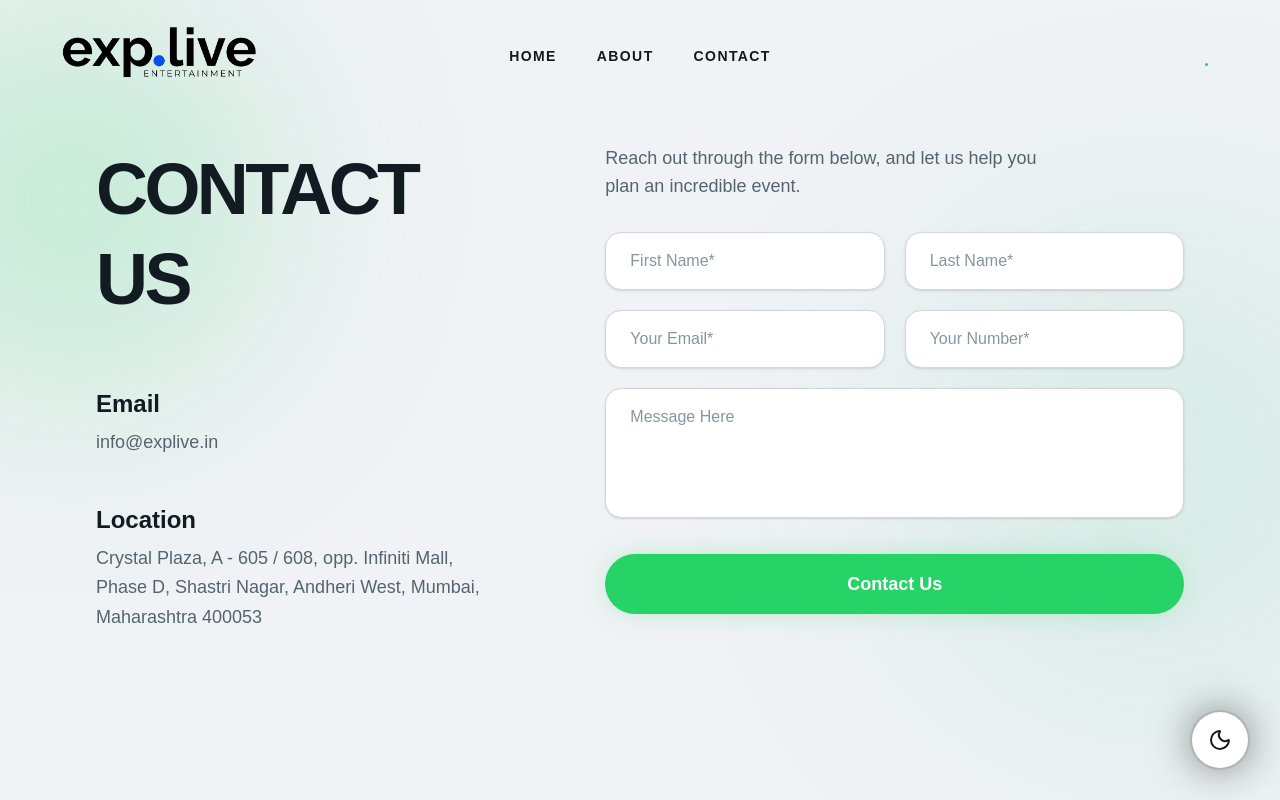
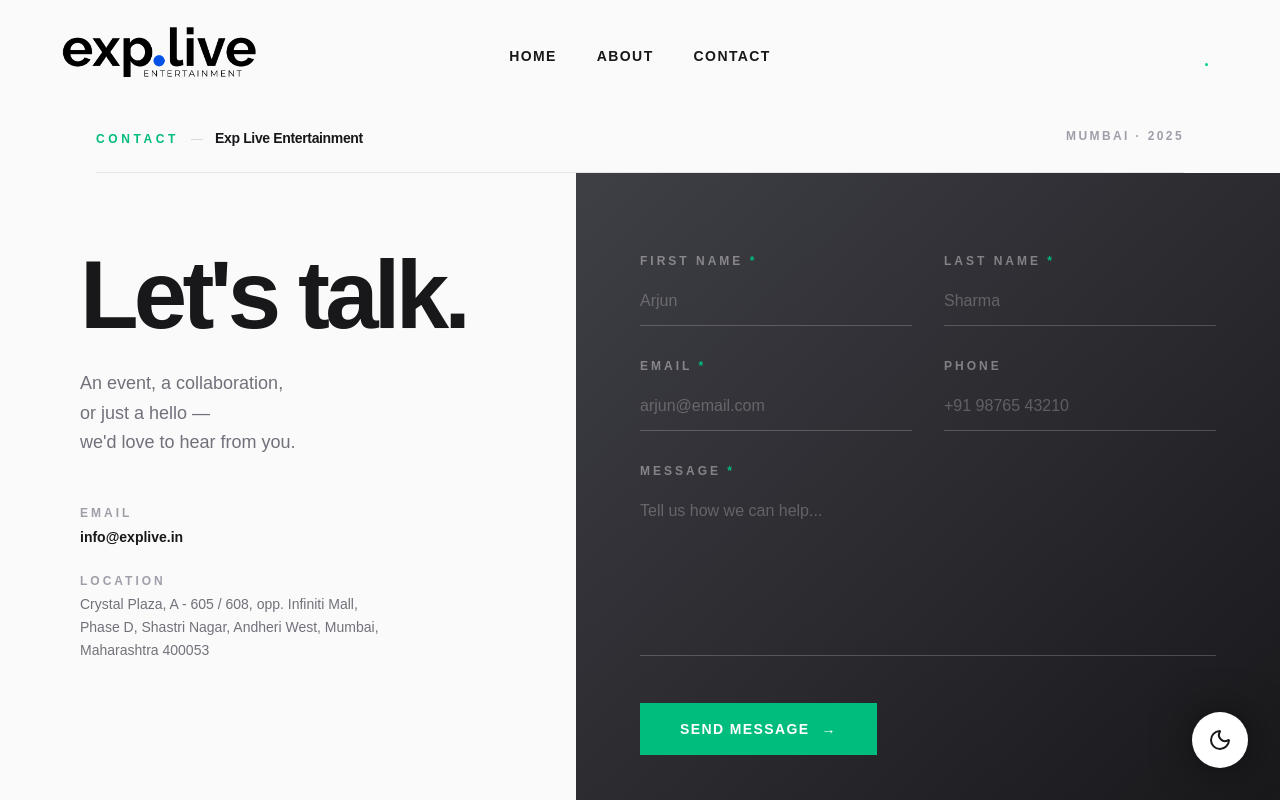
Before and after one commit to amitjalui40/explive-frontend, a Next.js app: page /contact in a window 1280 px wide. Shown: the top 800 px of the page. Built offline with nearby package versions, Linux system fonts and the light colour scheme.

Commit message:
contact page update

```diff
--- a/src/app/contact/page.tsx
+++ b/src/app/contact/page.tsx
@@ -2,9 +2,11 @@
 
 import React, { useState } from 'react';
 import { homepageData } from '@/config/homepageData';
+import { Footer } from '@/components/Footer';
 
 export default function ContactPage() {
   const { contact } = homepageData;
+
   const [formData, setFormData] = useState({
     firstName: '',
     lastName: '',
@@ -25,11 +27,9 @@ export default function ContactPage() {
     setIsSubmitting(true);
     setSubmitStatus('idle');
 
-    // IMPORTANT: Replace this URL with your deployed Google Apps Script Web App URL
     const GOOGLE_SCRIPT_URL = 'https://script.google.com/macros/s/AKfycbwFjjXkmN3FQK8NOAdNljfkonQJ5j4bVvhmsSTyRI1JeheRAbUdMMFGAd5_J-LZi9h4/exec';
 
     try {
-      // We use FormData so Google Apps Script can easily parse it in e.parameter
       const data = new FormData();
       data.append('firstName', formData.firstName);
       data.append('lastName', formData.lastName);
@@ -37,23 +37,10 @@ export default function ContactPage() {
       data.append('phone', formData.phone);
       data.append('message', formData.message);
 
-      await fetch(GOOGLE_SCRIPT_URL, {
-        method: 'POST',
-        body: data,
-        mode: 'no-cors' // Required for cross-origin requests to Google Apps Script
-      });
+      await fetch(GOOGLE_SCRIPT_URL, { method: 'POST', body: data, mode: 'no-cors' });
 
-      // With no-cors, we can't read the response directly, so we assume success if no network error
       setSubmitStatus('success');
-      setFormData({
-        firstName: '',
-        lastName: '',
-        email: '',
-        phone: '',
-        message: ''
-      });
-
-      // Reset success message after 5 seconds
+      setFormData({ firstName: '', lastName: '', email: '', phone: '', message: '' });
       setTimeout(() => setSubmitStatus('idle'), 5000);
     } catch (error) {
       console.error('Error submitting form:', error);
@@ -63,122 +50,126 @@ export default function ContactPage() {
     }
   };
 
+  const inputClass = "w-full bg-transparent border-0 border-b border-white/20 text-white placeholder:text-white/25 py-3 text-base font-medium focus:outline-none focus:border-emerald-400 transition-colors duration-300";
+  const labelClass = "text-xs font-bold tracking-[0.25em] uppercase text-white/40 mb-2 block";
+
   return (
-    <main className="min-h-screen bg-[#F0F2F5] dark:bg-[#0B141A] pt-28 pb-20 px-5 md:px-12 lg:px-24 flex flex-col transition-colors duration-500 relative overflow-hidden">
-      {/* Decorative Blur Gradients for Glass Effect - WhatsApp Green Theme */}
-      <div className="absolute top-0 left-[-10%] w-[400px] h-[400px] bg-[#25D366]/20 dark:bg-[#00A884]/15 rounded-full blur-[100px] pointer-events-none"></div>
-      <div className="absolute bottom-[10%] right-[-10%] w-[500px] h-[500px] bg-emerald-500/10 dark:bg-teal-800/20 rounded-full blur-[120px] pointer-events-none"></div>
+    <main className="w-full min-h-screen bg-zinc-50 dark:bg-zinc-950 flex flex-col">
 
-      <div className="max-w-7xl mx-auto w-full flex-grow flex flex-col lg:flex-row gap-12 lg:gap-24 relative z-10 mt-4 md:mt-8">
+      {/* Navbar spacer */}
+      <div className="h-24 md:h-32 shrink-0" />
 
-        {/* Left Column: Info */}
-        <div className="w-full lg:w-5/12 flex flex-col">
-          <h1 className="text-4xl md:text-6xl lg:text-7xl font-black tracking-tighter uppercase text-[#111B21] dark:text-[#E9EDEF] mb-10 md:mb-16 leading-tight">
-            {contact.title}
+      {/* ── HEADER ── inside container */}
+      <div className="w-full max-w-480 mx-auto px-6 md:px-12 xl:px-24 shrink-0">
+        <div className="flex items-start justify-between pb-6 border-b border-zinc-200 dark:border-white/5">
+          <div className="flex flex-col sm:flex-row sm:items-baseline gap-1 sm:gap-3">
+            <span className="text-xs font-bold tracking-[0.3em] uppercase text-emerald-500">Contact</span>
+            <span className="hidden sm:inline text-zinc-300 dark:text-zinc-700 text-xs select-none">—</span>
+            <span className="text-sm font-bold text-zinc-900 dark:text-white tracking-tight">Exp Live Entertainment</span>
+          </div>
+          <span className="text-xs font-bold tracking-[0.2em] uppercase text-zinc-400 dark:text-zinc-600 shrink-0">Mumbai · 2025</span>
+        </div>
+      </div>
+
+      {/* ── FULL-BLEED SPLIT ── */}
+      <div className="flex flex-col lg:flex-row flex-1">
+
+        {/* LEFT — heading + contact info */}
+        <div className="lg:w-[45%] px-6 md:px-12 xl:px-20 pt-14 md:pt-20 pb-14 lg:pb-20 flex flex-col gap-10 md:gap-12">
+
+          {/* Heading + subtitle */}
+          <div>
+            <h1 className="text-6xl md:text-7xl lg:text-8xl font-bold text-zinc-900 dark:text-white leading-[0.88] tracking-tighter mb-6 md:mb-8">
+              Let&apos;s talk.
             </h1>
+            <p className="text-base md:text-lg text-zinc-500 dark:text-zinc-400 font-medium leading-relaxed">
+              An event, a collaboration,<br />or just a hello —<br />we&apos;d love to hear from you.
+            </p>
+          </div>
 
-          <div className="space-y-10 md:space-y-12">
+          {/* Bottom: contact details */}
+          <div className="flex flex-col gap-6">
             <div>
-              <h3 className="text-lg md:text-2xl font-semibold text-[#111B21] dark:text-[#E9EDEF] mb-2">
-                {contact.email.label}
-              </h3>
+              <p className="text-xs font-bold tracking-[0.25em] uppercase text-zinc-400 dark:text-zinc-600 mb-1">Email</p>
               <a
                 href={`mailto:${contact.email.value}`}
-                className="text-base md:text-lg text-[#54656F] dark:text-[#8696A0] hover:text-[#25D366] dark:hover:text-[#00A884] transition-colors duration-300"
+                className="text-sm font-semibold text-zinc-900 dark:text-white hover:text-emerald-500 dark:hover:text-emerald-400 transition-colors duration-300"
               >
                 {contact.email.value}
               </a>
             </div>
-
             <div>
-              <h3 className="text-lg md:text-2xl font-semibold text-[#111B21] dark:text-[#E9EDEF] mb-2">
-                {contact.location.label}
-              </h3>
-              <p className="text-base md:text-lg text-[#54656F] dark:text-[#8696A0] max-w-sm leading-relaxed">
+              <p className="text-xs font-bold tracking-[0.25em] uppercase text-zinc-400 dark:text-zinc-600 mb-1">Location</p>
+              <p className="text-sm text-zinc-500 dark:text-zinc-400 font-medium leading-relaxed max-w-xs">
                 {contact.location.value}
               </p>
             </div>
           </div>
+
         </div>
 
-        {/* Right Column: Form */}
-        <div className="w-full lg:w-7/12 mt-4 lg:mt-0">
-          <p className="text-base md:text-lg text-[#54656F] dark:text-[#8696A0] mb-6 md:mb-8 max-w-md px-2 md:px-0">
-            {contact.form.tagline}
-          </p>
+        {/* RIGHT — always-dark form zone */}
+        <div className="lg:w-[55%] bg-linear-to-br from-zinc-700 to-zinc-900 dark:from-zinc-900 dark:to-zinc-900 px-6 md:px-12 xl:px-16 pt-14 md:pt-20 pb-14 md:pb-20">
 
-          <form onSubmit={handleSubmit} className="flex flex-col gap-4 md:gap-5 mt-4">
+          <form onSubmit={handleSubmit} className="flex flex-col gap-8 h-full">
 
-            <div className="flex flex-col sm:flex-row gap-4 md:gap-5">
-              <input
-                type="text"
-                name="firstName"
-                value={formData.firstName}
-                onChange={handleChange}
-                placeholder={contact.form.placeholders.firstName}
-                required
-                className="w-full bg-white dark:bg-[#111B21] border border-[#D1D7DB] dark:border-[#222E35] rounded-2xl px-6 py-4 text-base text-[#111B21] dark:text-[#E9EDEF] placeholder:text-[#8696A0] placeholder:font-medium focus:outline-none focus:border-[#25D366] dark:focus:border-[#00A884] focus:ring-1 focus:ring-[#25D366] dark:focus:ring-[#00A884] transition-all duration-300 shadow-sm dark:shadow-[inset_0_1px_1px_rgba(255,255,255,0.02)]"
-              />
-              <input
-                type="text"
-                name="lastName"
-                value={formData.lastName}
-                onChange={handleChange}
-                placeholder={contact.form.placeholders.lastName}
-                required
-                className="w-full bg-white dark:bg-[#111B21] border border-[#D1D7DB] dark:border-[#222E35] rounded-2xl px-6 py-4 text-base text-[#111B21] dark:text-[#E9EDEF] placeholder:text-[#8696A0] placeholder:font-medium focus:outline-none focus:border-[#25D366] dark:focus:border-[#00A884] focus:ring-1 focus:ring-[#25D366] dark:focus:ring-[#00A884] transition-all duration-300 shadow-sm dark:shadow-[inset_0_1px_1px_rgba(255,255,255,0.02)]"
-              />
+            <div className="grid grid-cols-1 sm:grid-cols-2 gap-8">
+              <div>
+                <label className={labelClass}>First Name <span className="text-emerald-500">*</span></label>
+                <input type="text" name="firstName" value={formData.firstName} onChange={handleChange} placeholder="Arjun" required className={inputClass} />
+              </div>
+              <div>
+                <label className={labelClass}>Last Name <span className="text-emerald-500">*</span></label>
+                <input type="text" name="lastName" value={formData.lastName} onChange={handleChange} placeholder="Sharma" required className={inputClass} />
+              </div>
             </div>
 
-            <div className="flex flex-col sm:flex-row gap-4 md:gap-5">
-              <input
-                type="email"
-                name="email"
-                value={formData.email}
-                onChange={handleChange}
-                placeholder={contact.form.placeholders.email}
-                required
-                className="w-full bg-white dark:bg-[#111B21] border border-[#D1D7DB] dark:border-[#222E35] rounded-2xl px-6 py-4 text-base text-[#111B21] dark:text-[#E9EDEF] placeholder:text-[#8696A0] placeholder:font-medium focus:outline-none focus:border-[#25D366] dark:focus:border-[#00A884] focus:ring-1 focus:ring-[#25D366] dark:focus:ring-[#00A884] transition-all duration-300 shadow-sm dark:shadow-[inset_0_1px_1px_rgba(255,255,255,0.02)]"
-              />
-              <input
-                type="tel"
-                name="phone"
-                value={formData.phone}
-                onChange={handleChange}
-                placeholder={contact.form.placeholders.phone}
-                className="w-full bg-white dark:bg-[#111B21] border border-[#D1D7DB] dark:border-[#222E35] rounded-2xl px-6 py-4 text-base text-[#111B21] dark:text-[#E9EDEF] placeholder:text-[#8696A0] placeholder:font-medium focus:outline-none focus:border-[#25D366] dark:focus:border-[#00A884] focus:ring-1 focus:ring-[#25D366] dark:focus:ring-[#00A884] transition-all duration-300 shadow-sm dark:shadow-[inset_0_1px_1px_rgba(255,255,255,0.02)]"
-              />
+            <div className="grid grid-cols-1 sm:grid-cols-2 gap-8">
+              <div>
+                <label className={labelClass}>Email <span className="text-emerald-500">*</span></label>
+                <input type="email" name="email" value={formData.email} onChange={handleChange} placeholder="arjun@email.com" required className={inputClass} />
+              </div>
+              <div>
+                <label className={labelClass}>Phone</label>
+                <input type="tel" name="phone" value={formData.phone} onChange={handleChange} placeholder="+91 98765 43210" className={inputClass} />
+              </div>
             </div>
 
+            <div className="flex-1">
+              <label className={labelClass}>Message <span className="text-emerald-500">*</span></label>
               <textarea
                 name="message"
                 value={formData.message}
                 onChange={handleChange}
-              placeholder={contact.form.placeholders.message}
+                placeholder="Tell us how we can help..."
                 required
-              rows={4}
-              className="w-full bg-white dark:bg-[#111B21] border border-[#D1D7DB] dark:border-[#222E35] rounded-2xl px-6 py-4 text-base text-[#111B21] dark:text-[#E9EDEF] placeholder:text-[#8696A0] placeholder:font-medium focus:outline-none focus:border-[#25D366] dark:focus:border-[#00A884] focus:ring-1 focus:ring-[#25D366] dark:focus:ring-[#00A884] transition-all duration-300 shadow-sm dark:shadow-[inset_0_1px_1px_rgba(255,255,255,0.02)] resize-none"
-            ></textarea>
+                rows={6}
+                className={`${inputClass} resize-none`}
+              />
+            </div>
 
+            <div className="flex flex-col sm:flex-row sm:items-center gap-4 pt-2">
               <button
                 type="submit"
                 disabled={isSubmitting || submitStatus === 'success'}
-              className="w-full relative group overflow-hidden bg-[#25D366] dark:bg-[#00A884] text-white font-bold text-lg py-4 rounded-full transition-all duration-300 mt-4 shadow-[0_0_30px_-10px_rgba(37,211,102,0.5)] dark:shadow-[0_0_30px_-10px_rgba(0,168,132,0.4)] hover:scale-[1.01] active:scale-[0.99] disabled:opacity-80 disabled:cursor-not-allowed disabled:hover:scale-100"
+                className="group inline-flex items-center gap-3 bg-emerald-500 hover:bg-emerald-400 text-white px-10 py-4 text-sm font-bold tracking-widest uppercase transition-all duration-300 disabled:opacity-60 disabled:cursor-not-allowed w-fit"
               >
-              <span className="relative z-10 flex items-center justify-center gap-2">
-                {isSubmitting ? 'Sending...' : submitStatus === 'success' ? 'Message Sent!' : contact.form.submitText}
-              </span>
-              <div className="absolute inset-0 bg-white/20 translate-y-full group-hover:translate-y-0 transition-transform duration-300 ease-out"></div>
+                {isSubmitting ? 'Sending...' : submitStatus === 'success' ? 'Message Sent ✓' : 'Send Message'}
+                {!isSubmitting && submitStatus !== 'success' && (
+                  <span className="transition-transform duration-300 group-hover:translate-x-1">→</span>
+                )}
               </button>
+              {submitStatus === 'error' && (
+                <p className="text-red-400 text-sm font-medium">Something went wrong. Please try again.</p>
+              )}
+            </div>
 
-            {submitStatus === 'error' && (
-              <p className="text-red-500 text-center text-sm mt-2">
-                Something went wrong. Please try again later.
-              </p>
-            )}
           </form>
         </div>
+
       </div>
+
+      <Footer />
     </main>
   );
 }
```
Lines whose indentation alone changed are shown as unchanged.
